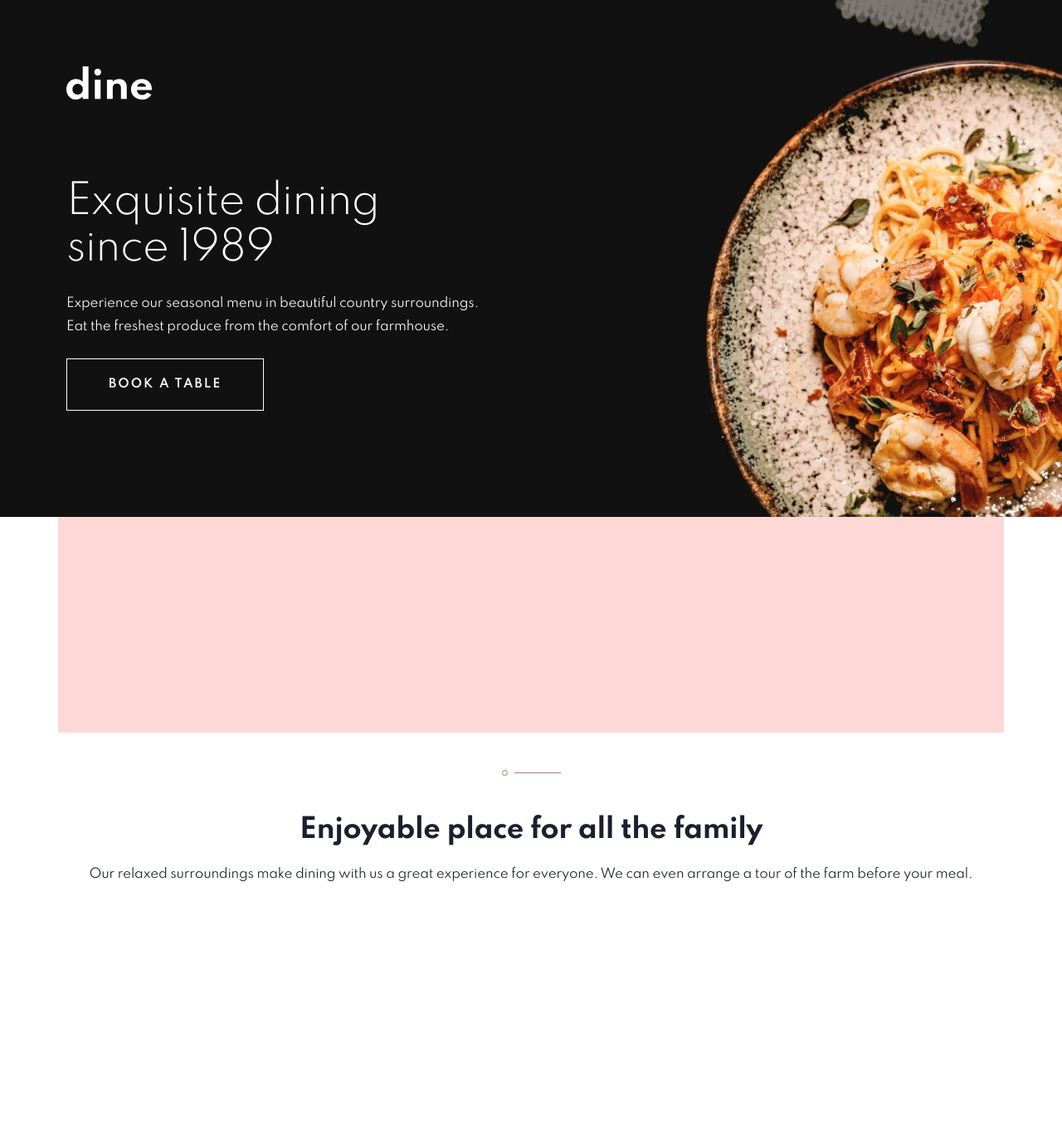
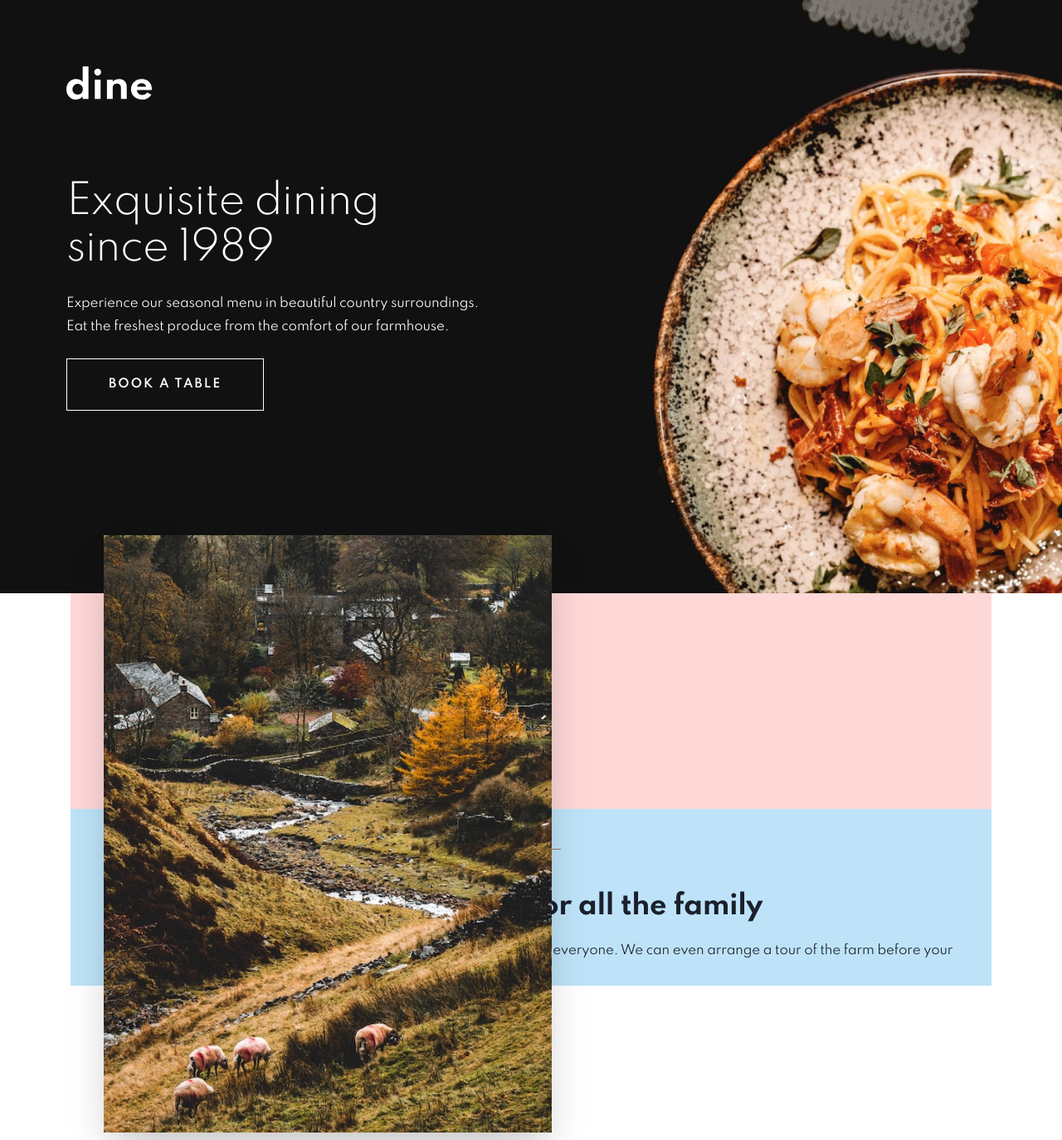
Before and after one commit to 0xShynn/frontendmentor-dine-restaurant-website, a Next.js app: page / in a window 1280 px wide. Shown: the whole page at 83% size. Before the commit the page ends 1068 px from the top, so only its background shows below. Built offline with nearby package versions, Linux system fonts and the light colour scheme.

Commit message:
wip: main container styling (bloc 1)

```diff
--- a/components/Hero.js
+++ b/components/Hero.js
@@ -32,7 +32,14 @@ const Hero = () => {
         <Flex
           direction="column"
           pt={{ base: 10, sm: 12, md: 16, lg: 20, xl: '65px' }}
-          pb={{ base: '130px', sm: '150px', md: '220px', lg: 32, xl: '200px' }}
+          // padding for the main images
+          pb={{
+            base: '130px',
+            sm: '150px',
+            md: '220px',
+            lg: '220px',
+            xl: '200px',
+          }}
           px={{ base: 6, lg: 20, xl: '160px' }}
           pr={{ lg: '0' }}
           mx={{ base: 'auto', lg: 0 }}
--- a/components/Main.js
+++ b/components/Main.js
@@ -20,13 +20,16 @@ const Main = () => {
   };
   const placeDesktopSize = {
     width: 540,
-    height: 520,
+    height: 720,
     offsetY: 70,
   };
 
   return (
-    <Box maxW="1140px" pos="relative" mx="auto" w="full">
-      <Flex px={{ base: '6', md: '100px' }} justify="center">
+    <Box maxW="1110px" pos="relative" mx="auto" bg="blue.100">
+      <Flex
+        px={{ base: '6', md: '100px', lg: '40px', xl: '0' }}
+        justify={{ base: 'center', lg: 'flex-start' }}
+      >
         <Box display={{ sm: 'none' }} bg="blue" w="full" mt="6">
           <Image
             src={placeMobile}
@@ -34,6 +37,7 @@ const Main = () => {
             layout="responsive"
           />
         </Box>
+
         <Box
           display={{ base: 'none', sm: 'block', md: 'none' }}
           shadow="2xl"
@@ -55,29 +59,74 @@ const Main = () => {
         >
           <Image src={placeTablet} alt="Enjoyable place image mobile" />
         </Box>
+
+        <Box
+          display={{ base: 'none', lg: 'block' }}
+          shadow="2xl"
+          pos="absolute"
+          width={placeDesktopSize.width}
+          height={placeDesktopSize.height}
+          top={-`${placeDesktopSize.offsetY}`}
+        >
+          <Image src={placeDesktop} alt="Enjoyable place image mobile" />
+        </Box>
       </Flex>
 
+      {/* Mobile view */}
+      <Box display={{ xl: 'none' }}>
         <Box
           w="full"
           height={{
             sm: placeMobileSize.height - placeMobileSize.offsetY,
             md: placeTabletSize.height - placeTabletSize.offsetY,
-          xl: placeDesktopSize.height - placeDesktopSize.offsetY,
           }}
           bg="red.100"
         />
 
+        {/* Mobile text container */}
+        <Box>
           <PatternDivider />
-
           <Box textAlign="center" px="6">
             <Heading as="h2" variant="h2">
               Enjoyable place for all the family
             </Heading>
             <Text textStyle="body2">
-          Our relaxed surroundings make dining with us a great experience for
-          everyone. We can even arrange a tour of the farm before your meal.
+              Our relaxed surroundings make dining with us a great experience
+              for everyone. We can even arrange a tour of the farm before your
+              meal.
             </Text>
           </Box>
+        </Box>
+      </Box>
+
+      {/* Desktop view */}
+      <Flex
+        bg="green.200"
+        direction="row"
+        display={{ base: 'none', xl: 'flex' }}
+        pb="60px"
+      >
+        <Box
+          h={placeDesktopSize.height - placeDesktopSize.offsetY}
+          bg="red.300"
+          w={placeDesktopSize.width}
+        />
+
+        {/* Desktop text container */}
+        <Box bg="red.100" w="570px" pl="120px" py="120px">
+          <PatternDivider />
+          <Box textAlign="left" bg="blue.100">
+            <Heading as="h2" variant="h2" w="390px" bg="yellow.100">
+              Enjoyable place for all the family
+            </Heading>
+            <Text textStyle={{ base: 'body2', xl: 'body1' }}>
+              Our relaxed surroundings make dining with us a great experience
+              for everyone. We can even arrange a tour of the farm before your
+              meal.
+            </Text>
+          </Box>
+        </Box>
+      </Flex>
     </Box>
   );
 };
--- a/components/patterns/PatternDivider.js
+++ b/components/patterns/PatternDivider.js
@@ -4,7 +4,7 @@ import { Box, Flex } from '@chakra-ui/react';
 
 function PatternDivider(props) {
   return (
-    <Flex justify="center">
+    <Flex justify={{ base: 'center', xl: 'left' }}>
       <Box w="71px" py="45px">
         <svg xmlns="http://www.w3.org/2000/svg" viewBox="0 0 71 7" {...props}>
           <g fill="none" fillRule="evenodd">
```
Lines whose indentation alone changed are shown as unchanged.
